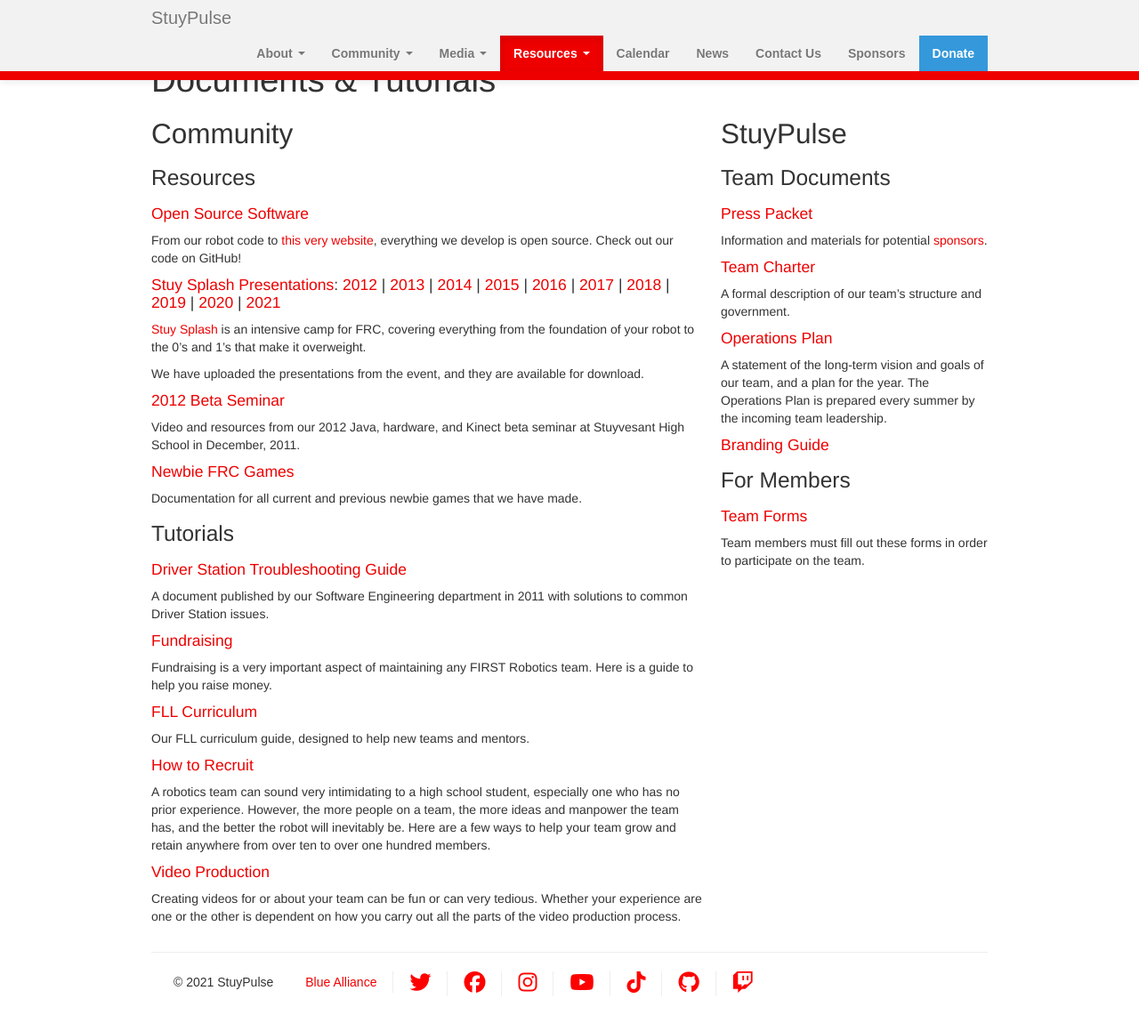
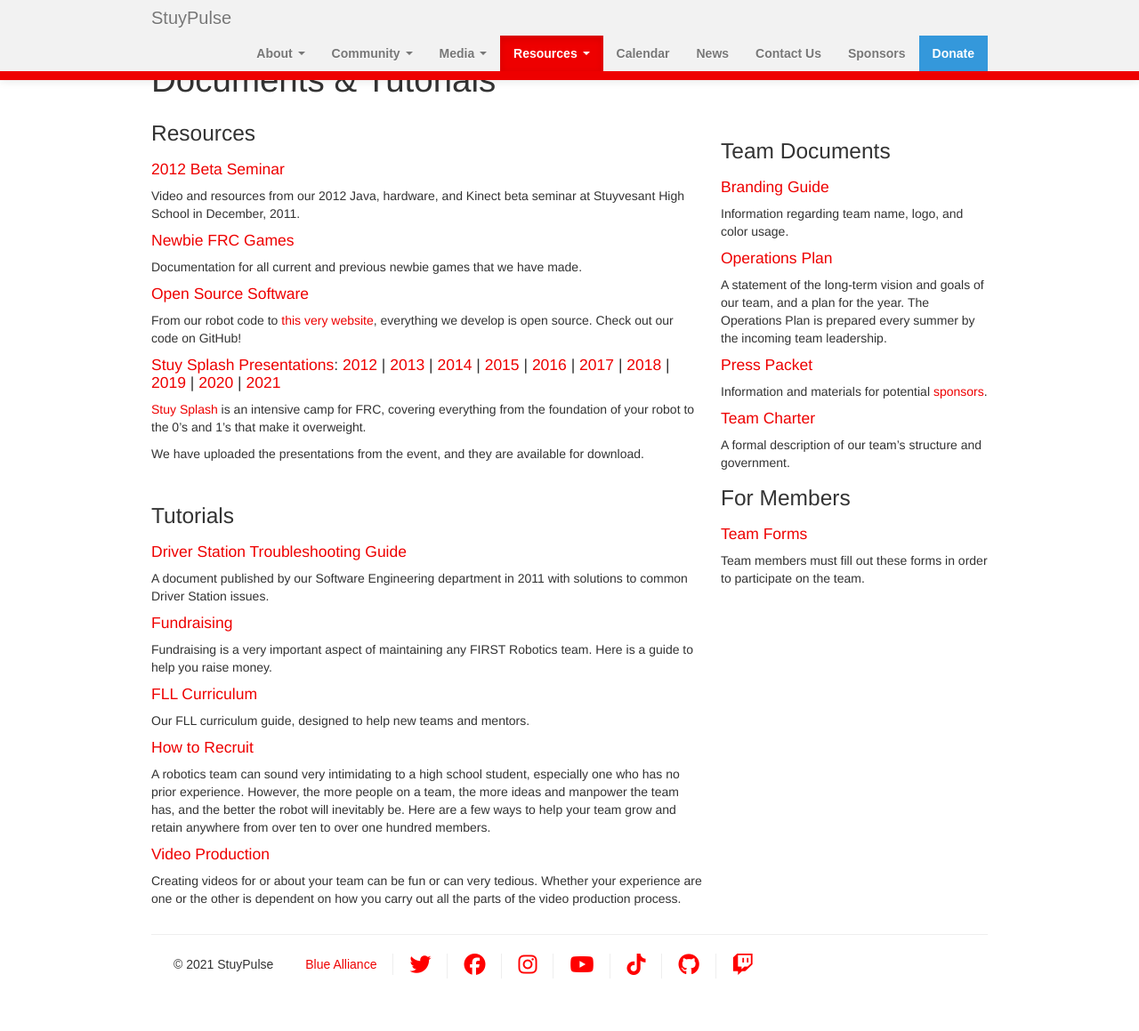
Before and after one commit to StuyPulse/team694.github.io, a Jekyll site: the page built from resources/index.md, in a window 1280 px wide and 1160 px high. Shown: the whole window at 89% size. Built offline with Jekyll 4.4.1, drawn with Linux system fonts in a browser that asks for light colours; nearby versions of some CDN libraries.

Commit message:
Organize Documents & Tutorials tab, remove clutter

```diff
--- a/resources/index.md
+++ b/resources/index.md
@@ -6,9 +6,16 @@
 
 <div class="row">
 <div markdown="1" class="span8">
-## Community
 
 ### Resources
+
+#### [2012 Beta Seminar](/resources/2012betaseminar/)
+
+Video and resources from our 2012 Java, hardware, and Kinect beta seminar at Stuyvesant High School in December, 2011.
+
+#### [Newbie FRC Games](/resources/newbiegames/)
+
+Documentation for all current and previous newbie games that we have made.
 
 #### [Open Source Software](https://github.com/StuyPulse)
 
@@ -20,13 +27,7 @@
 
 We have uploaded the presentations from the event, and they are available for download.
 
-#### [2012 Beta Seminar](/resources/2012betaseminar/)
-
-Video and resources from our 2012 Java, hardware, and Kinect beta seminar at Stuyvesant High School in December, 2011.
-
-#### [Newbie FRC Games](/resources/newbiegames/)
-
-Documentation for all current and previous newbie games that we have made.
+<br/>
 
 ### Tutorials
 
@@ -52,9 +53,18 @@
 
 </div>
 <div markdown="1" class="span4">
-## StuyPulse
+
+<br/>
 
 ### Team Documents
+
+#### [Branding Guide](/downloads/teamdocs/BrandingGuide2016-2017.pdf)
+
+Information regarding team name, logo, and color usage.
+
+#### [Operations Plan](/downloads/teamdocs/2016-2017OpsPlan.pdf)
+
+A statement of the long-term vision and goals of our team, and a plan for the year. The Operations Plan is prepared every summer by the incoming team leadership.
 
 #### [Press Packet](https://stuypulse.nyc3.cdn.digitaloceanspaces.com/site/sponsorships/2018SponsorshipPacket.pdf)
 
```
Also changed, not shown: other parts of resources/index.md (+0 -6 lines).
